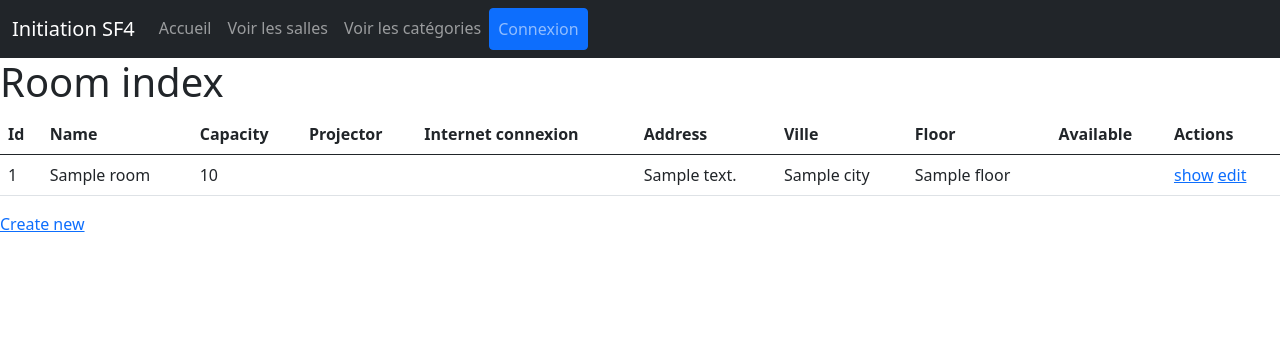
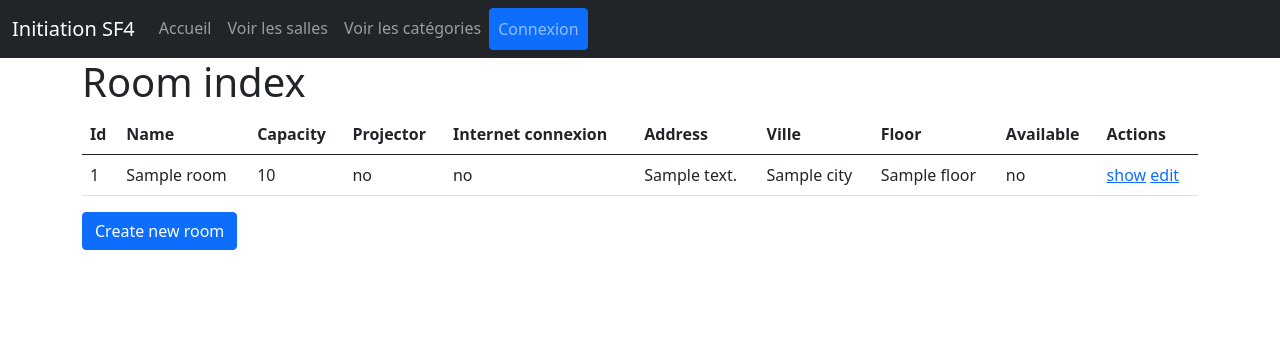
Before and after one commit to tekebim/intro-sf4-M1TL, a Symfony app: template templates/room/index.html.twig in a window 1280 px wide. Shown: the top 358 px of the page. Run offline with Twig, Linux system fonts and the light colour scheme; the template is opened without the code that fills it: most values are stand-ins (such as "Sample title", 1, 10 or a date in 2020); some libraries are stand-ins or nearby versions.

Commit message:
:zap: styles(room): update view front

```diff
--- a/templates/room/index.html.twig
+++ b/templates/room/index.html.twig
@@ -3,6 +3,7 @@
 {% block title %}Room index{% endblock %}
 
 {% block body %}
+    <div class="container">
         <h1>Room index</h1>
 
         <table class="table">
@@ -26,12 +27,12 @@
                     <td>{{ room.id }}</td>
                     <td>{{ room.name }}</td>
                     <td>{{ room.capacity }}</td>
-                <td>{{ room.hasProjector }}</td>
-                <td>{{ room.hasInternet }}</td>
+                    <td>{{ room.hasInternet == 1 ? 'yes' : 'no' }}</td>
+                    <td>{{ room.hasInternet == 1 ? 'yes' : 'no' }}</td>
                     <td>{{ room.address }}</td>
                     <td>{{ room.city }}</td>
                     <td>{{ room.floor }}</td>
-                <td>{{ room.isAvailable }}</td>
+                    <td>{{ room.hasInternet == 1 ? 'yes' : 'no' }}</td>
                     <td>
                         <a href="{{ path('room_show', {'id': room.id}) }}">show</a>
                         <a href="{{ path('room_edit', {'id': room.id}) }}">edit</a>
@@ -45,5 +46,6 @@
             </tbody>
         </table>
 
-    <a href="{{ path('room_new') }}">Create new</a>
+        <a class="btn btn-primary" href="{{ path('room_new') }}">Create new room</a>
+    </div>
 {% endblock %}
```
Lines whose indentation alone changed are shown as unchanged.
